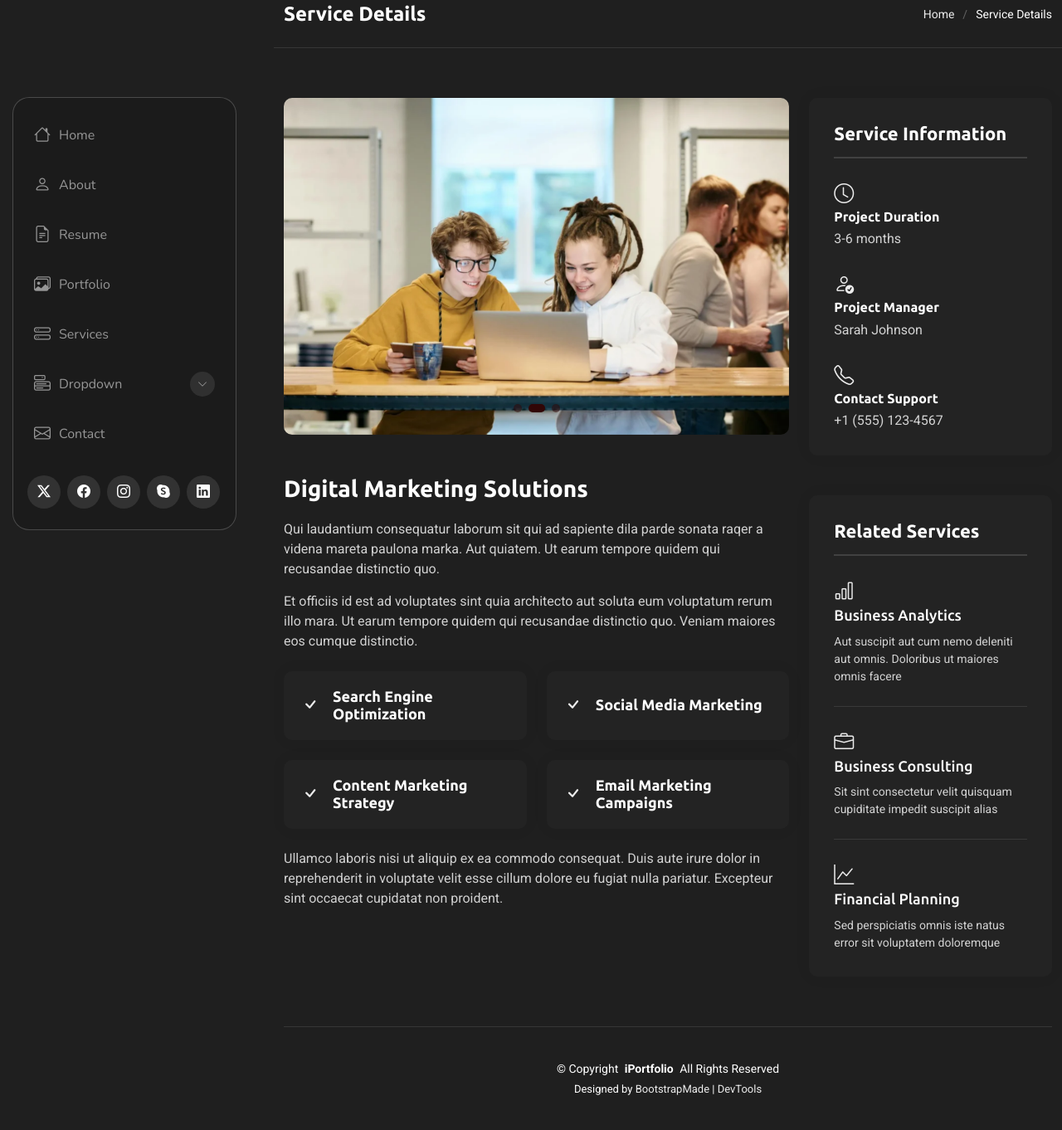
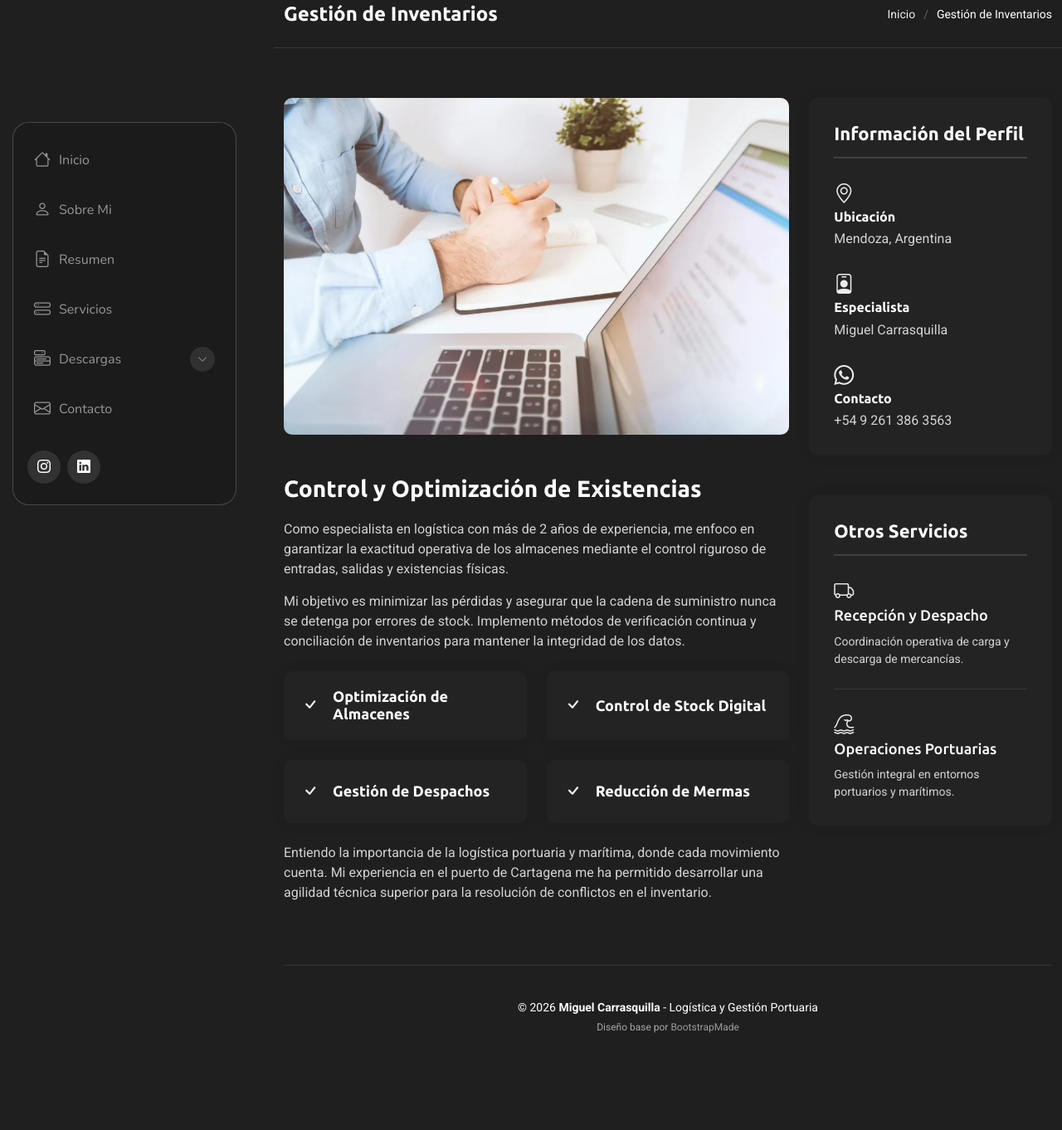
Before and after one commit to miguel-coronell/cv-logistica, a plain HTML site: page service-details.html in a window 1280 px wide. Shown: the part 22-1384 px from the top of the page at 83% size. After the commit the page ends 1309 px from the top, so only its background shows below. Drawn offline with nearby package versions, Linux system fonts and the light colour scheme.

Commit message:
Actualización completa de Servicios e información de Mendoza

```diff
--- a/service-details.html
+++ b/service-details.html
@@ -1,39 +1,26 @@
 <!DOCTYPE html>
-<html lang="en">
+<html lang="es">
 
 <head>
   <meta charset="utf-8">
   <meta content="width=device-width, initial-scale=1.0" name="viewport">
-  <title>CV Miguel Carrasquilla | Logística y Gestión Portuaria</title>
-  <meta name="description" content="">
-  <meta name="keywords" content="">
+  <title>Gestión de Inventarios | Miguel Carrasquilla</title>
+  <meta name="description" content="Detalles del servicio de Gestión de Inventarios y Logística">
 
-  <!-- Favicons -->
-  <link href="assets/img/favicon.png" rel="icon">
-  <link href="assets/img/apple-touch-icon.png" rel="apple-touch-icon">
+  <link href="assets/img/icono-pagina.ico" rel="icon">
+  <link href="assets/img/icono-pagina.ico" rel="apple-touch-icon">
 
-  <!-- Fonts -->
   <link href="https://fonts.googleapis.com" rel="preconnect">
   <link href="https://fonts.gstatic.com" rel="preconnect" crossorigin>
-  <link href="https://fonts.googleapis.com/css2?family=Roboto:ital,wght@0,100;0,300;0,400;0,500;0,700;0,900;1,100;1,300;1,400;1,500;1,700;1,900&family=Ubuntu:ital,wght@0,300;0,400;0,500;0,700;1,300;1,400;1,500;1,700&family=Nunito:ital,wght@0,200;0,300;0,400;0,500;0,600;0,700;0,800;0,900;1,200;1,300;1,400;1,500;1,600;1,700;1,800;1,900&display=swap" rel="stylesheet">
+  <link href="https://fonts.googleapis.com/css2?family=Roboto:wght@300;400;500;700&family=Ubuntu:wght@300;400;500;700&family=Nunito:wght@300;400;600;700&display=swap" rel="stylesheet">
 
-  <!-- Vendor CSS Files -->
   <link href="assets/vendor/bootstrap/css/bootstrap.min.css" rel="stylesheet">
   <link href="assets/vendor/bootstrap-icons/bootstrap-icons.css" rel="stylesheet">
   <link href="assets/vendor/aos/aos.css" rel="stylesheet">
   <link href="assets/vendor/glightbox/css/glightbox.min.css" rel="stylesheet">
   <link href="assets/vendor/swiper/swiper-bundle.min.css" rel="stylesheet">
 
-  <!-- Main CSS File -->
   <link href="assets/css/main.css" rel="stylesheet">
-
-  <!-- =======================================================
-  * Template Name: SnapFolio
-  * Template URL: https://bootstrapmade.com/snapfolio-bootstrap-portfolio-template/
-  * Updated: Jul 21 2025 with Bootstrap v5.3.7
-  * Author: BootstrapMade.com
-  * License: https://bootstrapmade.com/license/
-  ======================================================== -->
 </head>
 
 <body class="service-details-page">
@@ -44,64 +31,42 @@
     <div class="header-container d-flex flex-column align-items-start">
       <nav id="navmenu" class="navmenu">
         <ul>
-          <li><a href="#hero"><i class="bi bi-house navicon"></i>Home</a></li>
-          <li><a href="#about"><i class="bi bi-person navicon"></i> About</a></li>
-          <li><a href="#resume"><i class="bi bi-file-earmark-text navicon"></i> Resume</a></li>
-          <li><a href="#portfolio"><i class="bi bi-images navicon"></i> Portfolio</a></li>
-          <li><a href="#services"><i class="bi bi-hdd-stack navicon"></i> Services</a></li>
-          <li class="dropdown"><a href="#"><i class="bi bi-menu-button navicon"></i> <span>Dropdown</span> <i class="bi bi-chevron-down toggle-dropdown"></i></a>
+          <li><a href="index.html#hero"><i class="bi bi-house navicon"></i>Inicio</a></li>
+          <li><a href="index.html#about"><i class="bi bi-person navicon"></i> Sobre Mi</a></li>
+          <li><a href="index.html#resume"><i class="bi bi-file-earmark-text navicon"></i> Resumen</a></li>
+          <li><a href="index.html#services"><i class="bi bi-hdd-stack navicon"></i> Servicios</a></li>
+          <li class="dropdown"><a href="#"><i class="bi bi-menu-button navicon"></i> <span>Descargas</span> <i class="bi bi-chevron-down toggle-dropdown"></i></a>
             <ul>
-              <li><a href="#">Dropdown 1</a></li>
-              <li class="dropdown"><a href="#"><span>Deep Dropdown</span> <i class="bi bi-chevron-down toggle-dropdown"></i></a>
-                <ul>
-                  <li><a href="#">Deep Dropdown 1</a></li>
-                  <li><a href="#">Deep Dropdown 2</a></li>
-                  <li><a href="#">Deep Dropdown 3</a></li>
-                  <li><a href="#">Deep Dropdown 4</a></li>
-                  <li><a href="#">Deep Dropdown 5</a></li>
-                </ul>
-              </li>
-              <li><a href="#">Dropdown 2</a></li>
-              <li><a href="#">Dropdown 3</a></li>
-              <li><a href="#">Dropdown 4</a></li>
+              <li><a href="https://drive.google.com/file/d/16x8vqcMYh2GT9Nf-4_rlNWYdKeI_ACOX/view?usp=drive_link" target="_blank">Mi CV (PDF)</a></li>
             </ul>
           </li>
-          <li><a href="#contact"><i class="bi bi-envelope navicon"></i> Contact</a></li>
+          <li><a href="index.html#contact"><i class="bi bi-envelope navicon"></i> Contacto</a></li>
         </ul>
       </nav>
 
       <div class="social-links text-center">
-        <a href="#" class="twitter"><i class="bi bi-twitter-x"></i></a>
-        <a href="#" class="facebook"><i class="bi bi-facebook"></i></a>
-        <a href="#" class="instagram"><i class="bi bi-instagram"></i></a>
-        <a href="#" class="google-plus"><i class="bi bi-skype"></i></a>
-        <a href="#" class="linkedin"><i class="bi bi-linkedin"></i></a>
+        <a href="https://www.instagram.com/miguel.coronell" class="instagram"><i class="bi bi-instagram"></i></a>
+        <a href="https://www.linkedin.com/in/miguelcoronell/" class="linkedin"><i class="bi bi-linkedin"></i></a>
       </div>
-
     </div>
-
   </header>
 
   <main class="main">
 
-    <!-- Page Title -->
     <div class="page-title dark-background">
       <div class="container d-lg-flex justify-content-between align-items-center">
-        <h1 class="mb-2 mb-lg-0">Service Details</h1>
+        <h1 class="mb-2 mb-lg-0">Gestión de Inventarios</h1>
         <nav class="breadcrumbs">
           <ol>
-            <li><a href="index.html">Home</a></li>
-            <li class="current">Service Details</li>
+            <li><a href="index.html">Inicio</a></li>
+            <li class="current">Gestión de Inventarios</li>
           </ol>
         </nav>
       </div>
-    </div><!-- End Page Title -->
+    </div>
 
-    <!-- Service Details Section -->
     <section id="service-details" class="service-details section">
-
       <div class="container" data-aos="fade-up" data-aos-delay="100">
-
         <div class="row gy-4">
 
           <div class="col-lg-8">
@@ -110,38 +75,29 @@
                 {
                   "loop": true,
                   "speed": 600,
-                  "autoplay": {
-                    "delay": 5000
-                  },
+                  "autoplay": { "delay": 5000 },
                   "slidesPerView": 1,
-                  "pagination": {
-                    "el": ".swiper-pagination",
-                    "type": "bullets",
-                    "clickable": true
-                  }
+                  "pagination": { "el": ".swiper-pagination", "type": "bullets", "clickable": true }
                 }
               </script>
               <div class="swiper-wrapper align-items-center">
                 <div class="swiper-slide">
-                  <img src="assets/img/services/services-1.webp" alt="" class="img-fluid" loading="lazy">
+                  <img src="assets/img/services/services-1.webp" alt="Almacén de logística" class="img-fluid" loading="lazy">
                 </div>
                 <div class="swiper-slide">
-                  <img src="assets/img/services/services-2.webp" alt="" class="img-fluid" loading="lazy">
-                </div>
-                <div class="swiper-slide">
-                  <img src="assets/img/services/services-3.webp" alt="" class="img-fluid" loading="lazy">
+                  <img src="assets/img/services/services-2.webp" alt="Control de stock" class="img-fluid" loading="lazy">
                 </div>
               </div>
               <div class="swiper-pagination"></div>
             </div>
 
             <div class="content mt-5">
-              <h3>Digital Marketing Solutions</h3>
+              <h3>Control y Optimización de Existencias</h3>
               <p>
-                Qui laudantium consequatur laborum sit qui ad sapiente dila parde sonata raqer a videna mareta paulona marka. Aut quiatem. Ut earum tempore quidem qui recusandae distinctio quo.
+                Como especialista en logística con más de 2 años de experiencia, me enfoco en garantizar la exactitud operativa de los almacenes mediante el control riguroso de entradas, salidas y existencias físicas.
               </p>
               <p>
-                Et officiis id est ad voluptates sint quia architecto aut soluta eum voluptatum rerum illo mara. Ut earum tempore quidem qui recusandae distinctio quo. Veniam maiores eos cumque distinctio.
+                Mi objetivo es minimizar las pérdidas y asegurar que la cadena de suministro nunca se detenga por errores de stock. Implemento métodos de verificación continua y conciliación de inventarios para mantener la integridad de los datos.
               </p>
 
               <div class="features mt-4">
@@ -149,122 +105,95 @@
                   <div class="col-md-6" data-aos="fade-up" data-aos-delay="100">
                     <div class="feature-box d-flex align-items-center">
                       <i class="bi bi-check"></i>
-                      <h4>Search Engine Optimization</h4>
+                      <h4>Optimización de Almacenes</h4>
                     </div>
                   </div>
                   <div class="col-md-6" data-aos="fade-up" data-aos-delay="200">
                     <div class="feature-box d-flex align-items-center">
                       <i class="bi bi-check"></i>
-                      <h4>Social Media Marketing</h4>
+                      <h4>Control de Stock Digital</h4>
                     </div>
                   </div>
                   <div class="col-md-6" data-aos="fade-up" data-aos-delay="300">
                     <div class="feature-box d-flex align-items-center">
                       <i class="bi bi-check"></i>
-                      <h4>Content Marketing Strategy</h4>
+                      <h4>Gestión de Despachos</h4>
                     </div>
                   </div>
                   <div class="col-md-6" data-aos="fade-up" data-aos-delay="400">
                     <div class="feature-box d-flex align-items-center">
                       <i class="bi bi-check"></i>
-                      <h4>Email Marketing Campaigns</h4>
+                      <h4>Reducción de Mermas</h4>
                     </div>
                   </div>
                 </div>
               </div>
 
               <p class="mt-4">
-                Ullamco laboris nisi ut aliquip ex ea commodo consequat. Duis aute irure dolor in reprehenderit in voluptate velit esse cillum dolore eu fugiat nulla pariatur. Excepteur sint occaecat cupidatat non proident.
+                Entiendo la importancia de la logística portuaria y marítima, donde cada movimiento cuenta. Mi experiencia en el puerto de Cartagena me ha permitido desarrollar una agilidad técnica superior para la resolución de conflictos en el inventario.
               </p>
             </div>
           </div>
 
           <div class="col-lg-4">
             <div class="service-info">
-              <h4>Service Information</h4>
+              <h4>Información del Perfil</h4>
               <div class="info-item">
-                <i class="bi bi-clock"></i>
-                <h5>Project Duration</h5>
-                <p>3-6 months</p>
+                <i class="bi bi-geo-alt"></i>
+                <h5>Ubicación</h5>
+                <p>Mendoza, Argentina</p>
               </div>
               <div class="info-item">
-                <i class="bi bi-person-check"></i>
-                <h5>Project Manager</h5>
-                <p>Sarah Johnson</p>
+                <i class="bi bi-person-badge"></i>
+                <h5>Especialista</h5>
+                <p>Miguel Carrasquilla</p>
               </div>
               <div class="info-item">
-                <i class="bi bi-telephone"></i>
-                <h5>Contact Support</h5>
-                <p>+1 (555) 123-4567</p>
+                <i class="bi bi-whatsapp"></i>
+                <h5>Contacto</h5>
+                <p>+54 9 261 386 3563</p>
               </div>
             </div>
 
             <div class="related-services mt-5">
-              <h4>Related Services</h4>
+              <h4>Otros Servicios</h4>
               <div class="service-item">
-                <i class="bi bi-bar-chart"></i>
-                <h5><a href="#">Business Analytics</a></h5>
-                <p>Aut suscipit aut cum nemo deleniti aut omnis. Doloribus ut maiores omnis facere</p>
+                <i class="bi bi-truck"></i>
+                <h5>Recepción y Despacho</h5>
+                <p>Coordinación operativa de carga y descarga de mercancías.</p>
               </div>
               <div class="service-item">
-                <i class="bi bi-briefcase"></i>
-                <h5><a href="#">Business Consulting</a></h5>
-                <p>Sit sint consectetur velit quisquam cupiditate impedit suscipit alias</p>
-              </div>
-              <div class="service-item">
-                <i class="bi bi-graph-up"></i>
-                <h5><a href="#">Financial Planning</a></h5>
-                <p>Sed perspiciatis omnis iste natus error sit voluptatem doloremque</p>
+                <i class="bi bi-tsunami"></i>
+                <h5>Operaciones Portuarias</h5>
+                <p>Gestión integral en entornos portuarios y marítimos.</p>
               </div>
             </div>
           </div>
 
         </div>
-
       </div>
-
-    </section><!-- /Service Details Section -->
+    </section>
 
   </main>
 
   <footer id="footer" class="footer position-relative">
+  <div class="container">
+    <div class="copyright text-center">
+      <p>© 2026 <strong>Miguel Carrasquilla</strong> - Logística y Gestión Portuaria</p>
+    </div>
+    <div class="credits" style="font-size: 12px; opacity: 0.6;">
+      Diseño base por <a href="https://bootstrapmade.com/">BootstrapMade</a>
+    </div>
+  </div>
+</footer>
 
-    <div class="container">
-      <div class="copyright text-center ">
-        <p>© <span>Copyright</span> <strong class="px-1 sitename">iPortfolio</strong> <span>All Rights Reserved</span></p>
-      </div>
-      <div class="credits">
-        <!-- All the links in the footer should remain intact. -->
-        <!-- You can delete the links only if you've purchased the pro version. -->
-        <!-- Licensing information: https://bootstrapmade.com/license/ -->
-        <!-- Purchase the pro version with working PHP/AJAX contact form: [buy-url] -->
-        Designed by <a href="https://bootstrapmade.com/">BootstrapMade</a> | <a href="https://bootstrapmade.com/tools/">DevTools</a>
-      </div>
-    </div>
-
-  </footer>
-
-  <!-- Scroll Top -->
   <a href="#" id="scroll-top" class="scroll-top d-flex align-items-center justify-content-center"><i class="bi bi-arrow-up-short"></i></a>
 
-  <!-- Preloader -->
-  <div id="preloader"></div>
-
-  <!-- Vendor JS Files -->
   <script src="assets/vendor/bootstrap/js/bootstrap.bundle.min.js"></script>
-  <script src="assets/vendor/php-email-form/validate.js"></script>
   <script src="assets/vendor/aos/aos.js"></script>
-  <script src="assets/vendor/typed.js/typed.umd.js"></script>
-  <script src="assets/vendor/purecounter/purecounter_vanilla.js"></script>
-  <script src="assets/vendor/waypoints/noframework.waypoints.js"></script>
-  <script src="assets/vendor/isotope-layout/isotope.pkgd.min.js"></script>
-  <script src="assets/vendor/imagesloaded/imagesloaded.pkgd.min.js"></script>
   <script src="assets/vendor/glightbox/js/glightbox.min.js"></script>
   <script src="assets/vendor/swiper/swiper-bundle.min.js"></script>
-
-  <!-- Main JS File -->
   <script src="assets/js/main.js"></script>
 
 </body>
-
 </html>
```
Also changed, not shown: index.html (+5 -5 lines).
